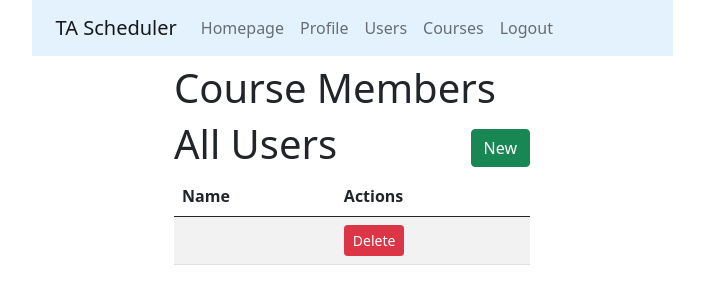
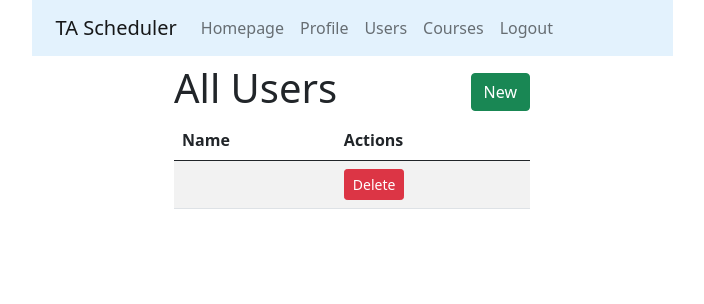
Before and after one commit to SiddharthPatel93/Djangoproject, a Django app: template scheduler/scheduler_app/templates/users_list.html in a window 1280 px wide. Shown: the top 304 px of the page, without its empty margins (288-992 px from the left). Run offline with Django 3.2, Linux system fonts and the light colour scheme; tables that the repository leaves empty hold one stand-in row (values such as "Sample post"); the template is opened without the code that fills it: values that come from a table or form of the project are taken from there, most other values are stand-ins (such as "Sample title", 1, 10 or a date in 2020).

Commit message:
Remove course members header for supervisor

```diff
--- a/scheduler/scheduler_app/templates/users_list.html
+++ b/scheduler/scheduler_app/templates/users_list.html
@@ -21,9 +21,9 @@
 <div class="container">
     <div class="row">
         <div class="col-8 col-md-6 col-lg-4 mx-auto">
-            <h1>Course Members</h1>
+            {% if not supervisor %}
+                <h1>Course Members</h1>
 
-            {% if not supervisor %}
                 <table class="table table-striped align-middle">
                     <thead>
                         <th scope="col">Name</th>
```
